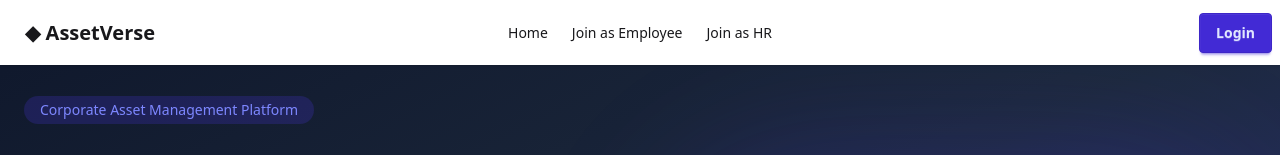
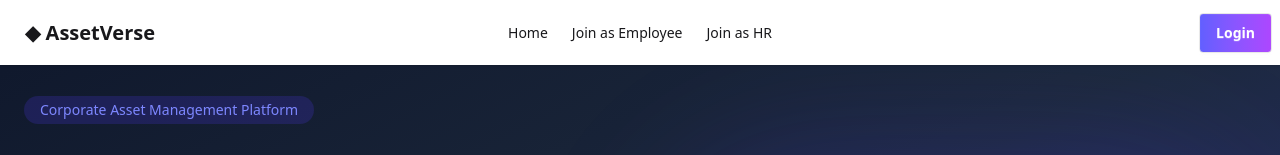
Before and after one commit to sadiaRimi-01/assetsverse07-client, a React (Vite) app: page / in a window 1280 px wide. Shown: the top 155 px of the page. Built offline with nearby package versions, Linux system fonts and the light colour scheme; no server answers.

Commit message:
button and last check

```diff
--- a/src/Components/Navber/Navber.jsx
+++ b/src/Components/Navber/Navber.jsx
@@ -85,15 +85,15 @@ const Navbar = () => {
       </div>
 
       {/* NAVBAR END */}
-      <div className="navbar-end">
+      <div className=" navbar-end">
         {!user && (
-          <Link to="/auth/login" className="btn btn-primary">
+          <Link to="/auth/login" className="btn bg-gradient-to-r from-indigo-500 to-purple-500 text-white">
             Login
           </Link>
         )}
 
         {user && (
-          <button onClick={logout} className="btn btn-error">
+          <button onClick={logout} className="btn bg-gradient-to-r from-indigo-500 to-purple-500 text-white">
             Logout
           </button>
         )}
```
